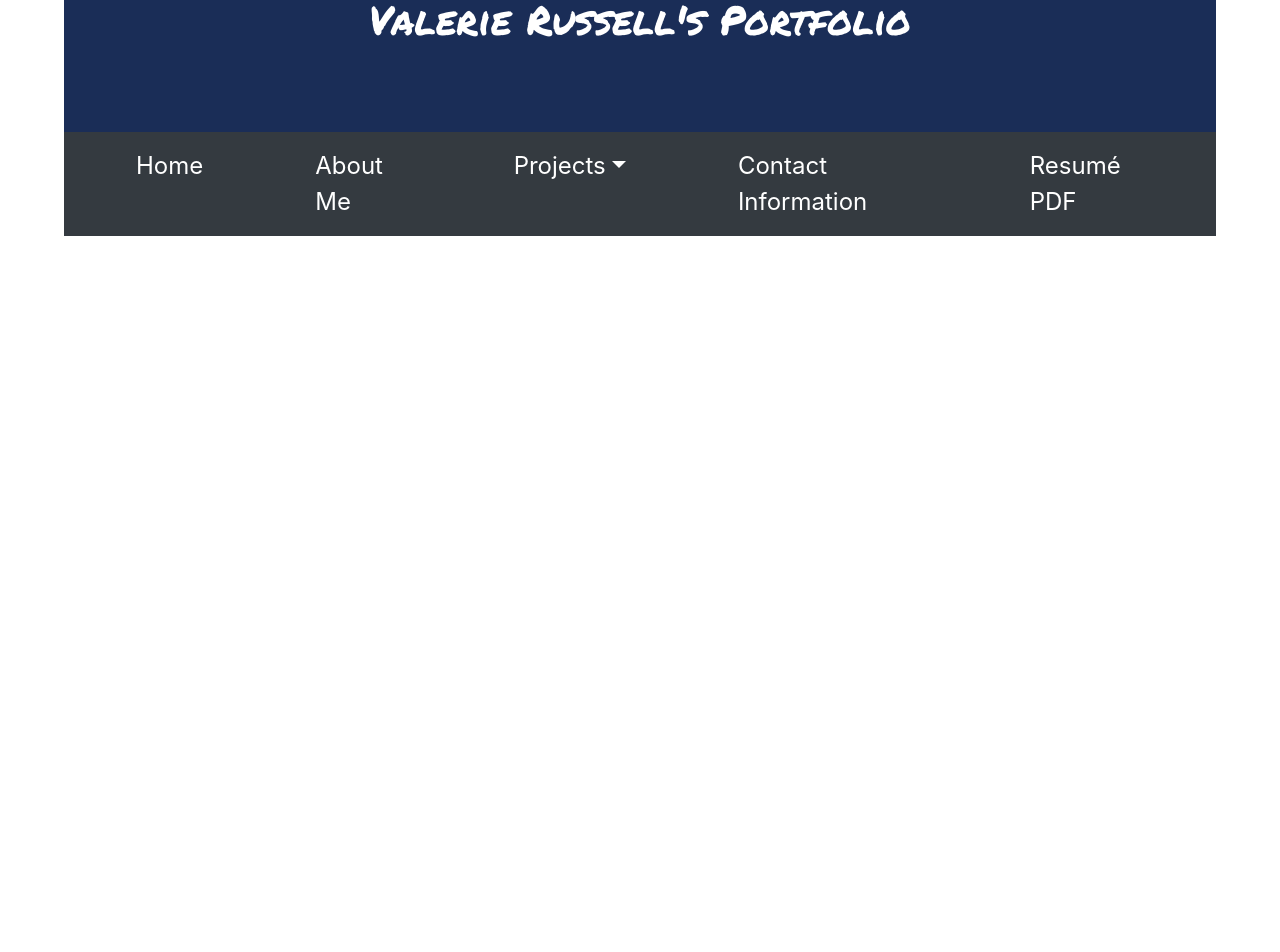
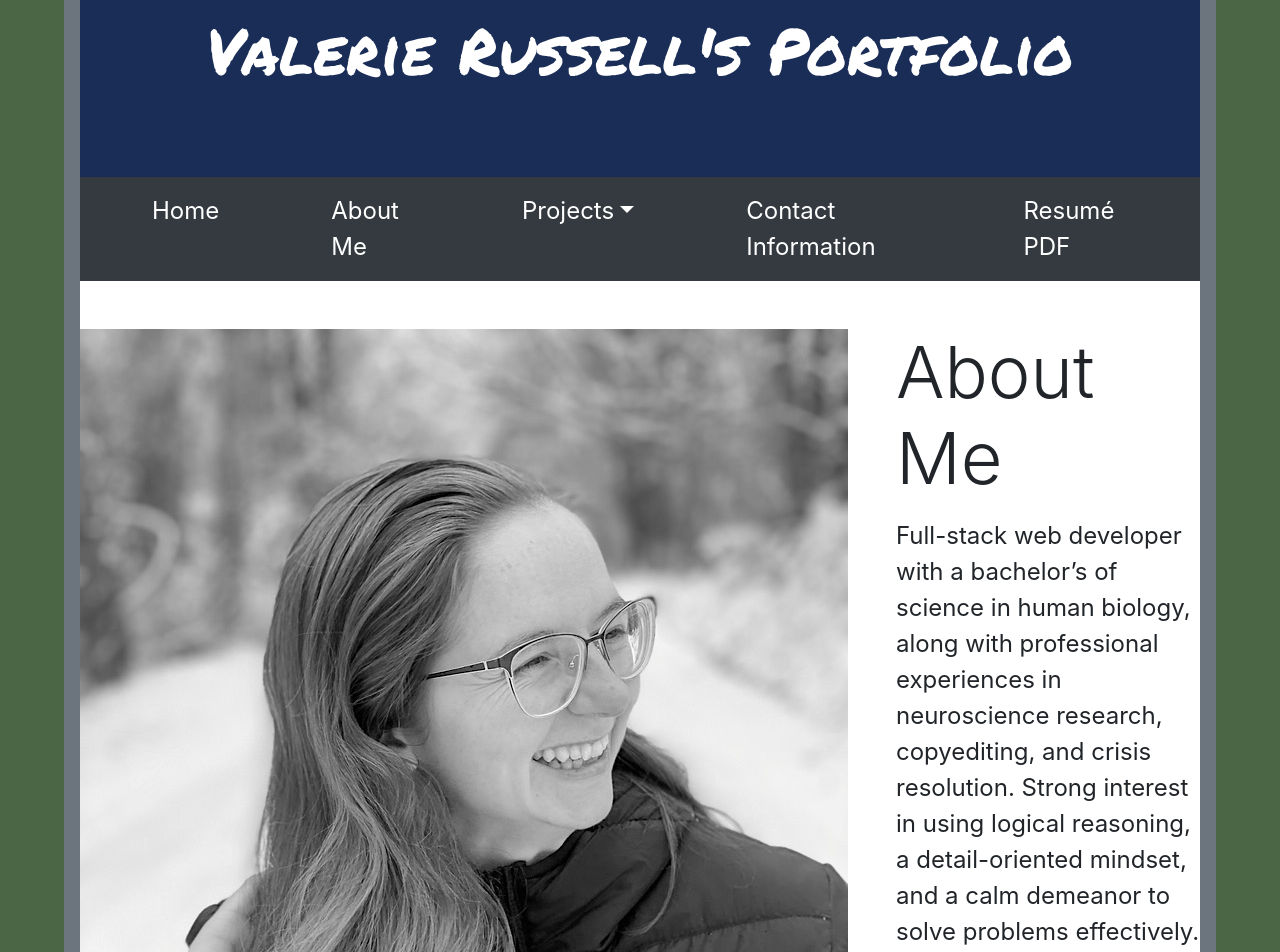
Before and after one commit to vruss14/react-portfolio, a React (Create React App) app: page / in a window 1280 px wide. Shown: the part 148-1100 px from the top of the page. Before the commit the page ends 800 px from the top, so only its background shows below. Built offline with nearby package versions, Linux system fonts and the light colour scheme.

Commit message:
created ContentContainer and About components

```diff
--- a/public/index.html
+++ b/public/index.html
@@ -21,7 +21,7 @@
     <link rel= "stylesheet" type= "text/css" href= "style.css" />
     <title>React Portfolio</title>
   </head>
-  <body>
+  <body style="padding: 5%; background-color: var(--olive);">
     <noscript>You need to enable JavaScript to run this app.</noscript>
     <div id="root"></div>
 
--- a/public/style.css
+++ b/public/style.css
@@ -157,6 +157,12 @@ footer {
 }
 /* Responsive Design styling */
 
+@media screen and (min-width: 1060px) {
+    #page-title {
+        font-size: 4rem;
+    }
+}
+
 @media screen and (max-width: 1060px) {
 
     header {
--- a/src/App.js
+++ b/src/App.js
@@ -1,11 +1,15 @@
 import React from "react";
-
-import './App.css';
+import ContentContainer from "./components/ContentContainer";
 import Header from "./components/Header";
+import About from "./components/About";
 
 function App() {
   return (
-    <Header />
+    <ContentContainer>
+      <Header />
+      <About />
+    </ContentContainer>
+
   );
 }
 
--- /dev/null
+++ b/src/components/About.js
@@ -0,0 +1,38 @@
+import React from "react";
+
+function About() {
+    return (
+        <section id="about-me">
+
+            <figure className="image-wrapper">
+                <img id="portfolio-img" src="/images/screenshots/original/developer-portrait.jpeg" alt="Valerie portrait" />
+            </figure>
+
+            <h2 className="display-3 mb-3">About Me</h2>
+
+            <p> Full-stack web developer with a bachelor’s of science in human biology,
+                along with professional experiences in neuroscience research, copyediting,
+                and crisis resolution. Strong interest in using logical reasoning, a detail-oriented mindset,
+                and a calm demeanor to solve problems effectively. </p><br />
+
+            <p> Currently working towards a certificate in full-stack web development,
+                through which I am obtaining proficiency in the MERN stack. Because of my previous professional experiences as
+                an editor,
+                I have a particular passion for debugging and refactoring code to
+                produce deliverables that are both fully functional and easy to maintain.</p><br />
+
+
+            <p> I have now created/helped to build multiple full-stack applications, which is one of my greatest professional
+                accomplishments.
+                Moving forward, I am excited to continue building applications that improve lives and change the world for the
+                better.</p><br />
+
+            <p>Below are links to a few of my favorite completed projects. If you have
+                any questions or if you would like to contact me, you can find my contact information on the bottom of the page.
+            </p><br />
+
+        </section>
+    );
+}
+
+export default About;
--- /dev/null
+++ b/src/components/ContentContainer.js
@@ -0,0 +1,9 @@
+import React from "react";
+
+function ContentContainer(props) {
+    return (
+        <section className="content">{props.children}</section>
+    );
+}
+
+export default ContentContainer;
--- a/src/components/Header.js
+++ b/src/components/Header.js
@@ -4,7 +4,7 @@ function Header() {
     return (
         <div>
             <header className="d-flex justify-content-center align-items-center">
-                <h1>Valerie Russell's Portfolio</h1>
+                <h1 id="page-title">Valerie Russell's Portfolio</h1>
             </header>
 
             <nav className="navbar navbar-expand-lg navbar-dark bg-dark d-flex justify-content-center">
--- a/src/index.css
+++ /dev/null
@@ -1,13 +0,0 @@
-body {
-  margin: 0;
-  font-family: -apple-system, BlinkMacSystemFont, 'Segoe UI', 'Roboto', 'Oxygen',
-    'Ubuntu', 'Cantarell', 'Fira Sans', 'Droid Sans', 'Helvetica Neue',
-    sans-serif;
-  -webkit-font-smoothing: antialiased;
-  -moz-osx-font-smoothing: grayscale;
-}
-
-code {
-  font-family: source-code-pro, Menlo, Monaco, Consolas, 'Courier New',
-    monospace;
-}
--- a/src/index.js
+++ b/src/index.js
@@ -1,6 +1,5 @@
 import React from 'react';
 import ReactDOM from 'react-dom';
-import './index.css';
 import App from './App';
 import 'bootstrap/dist/css/bootstrap.min.css';
 
```
